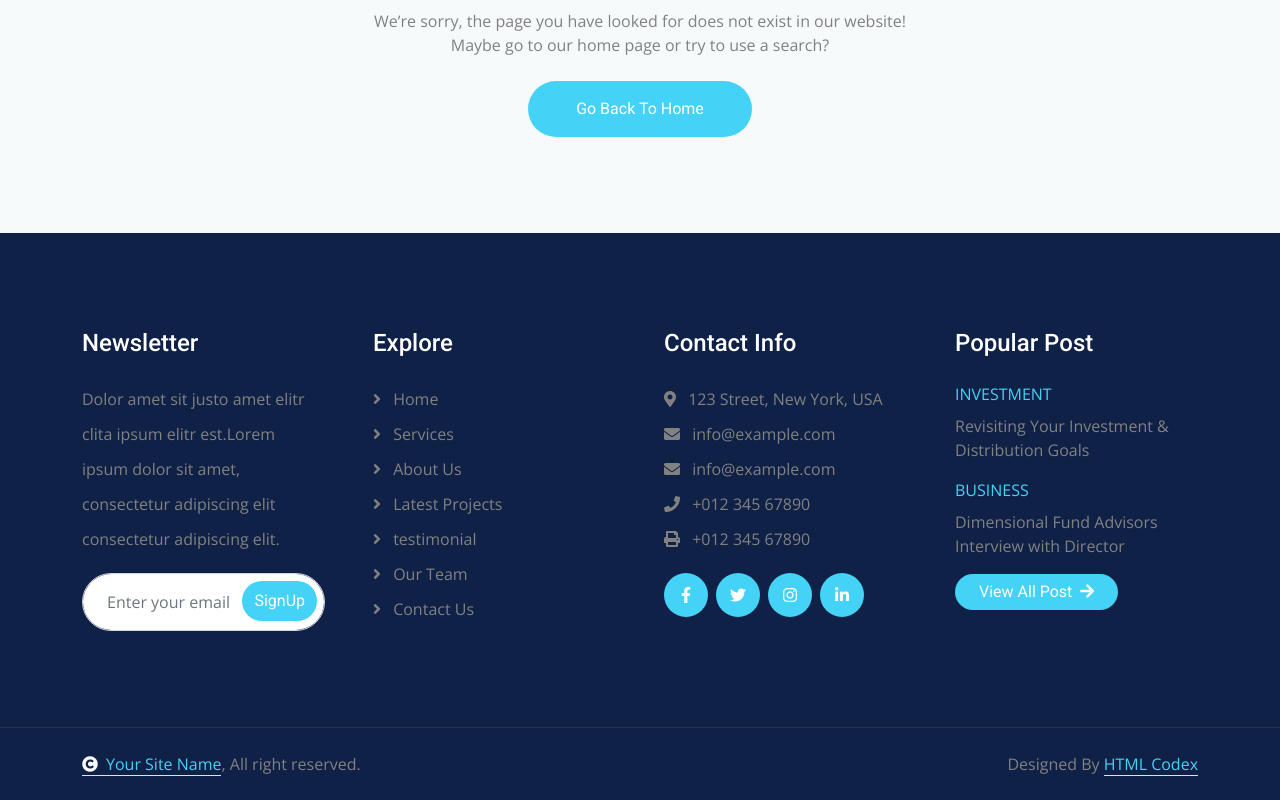
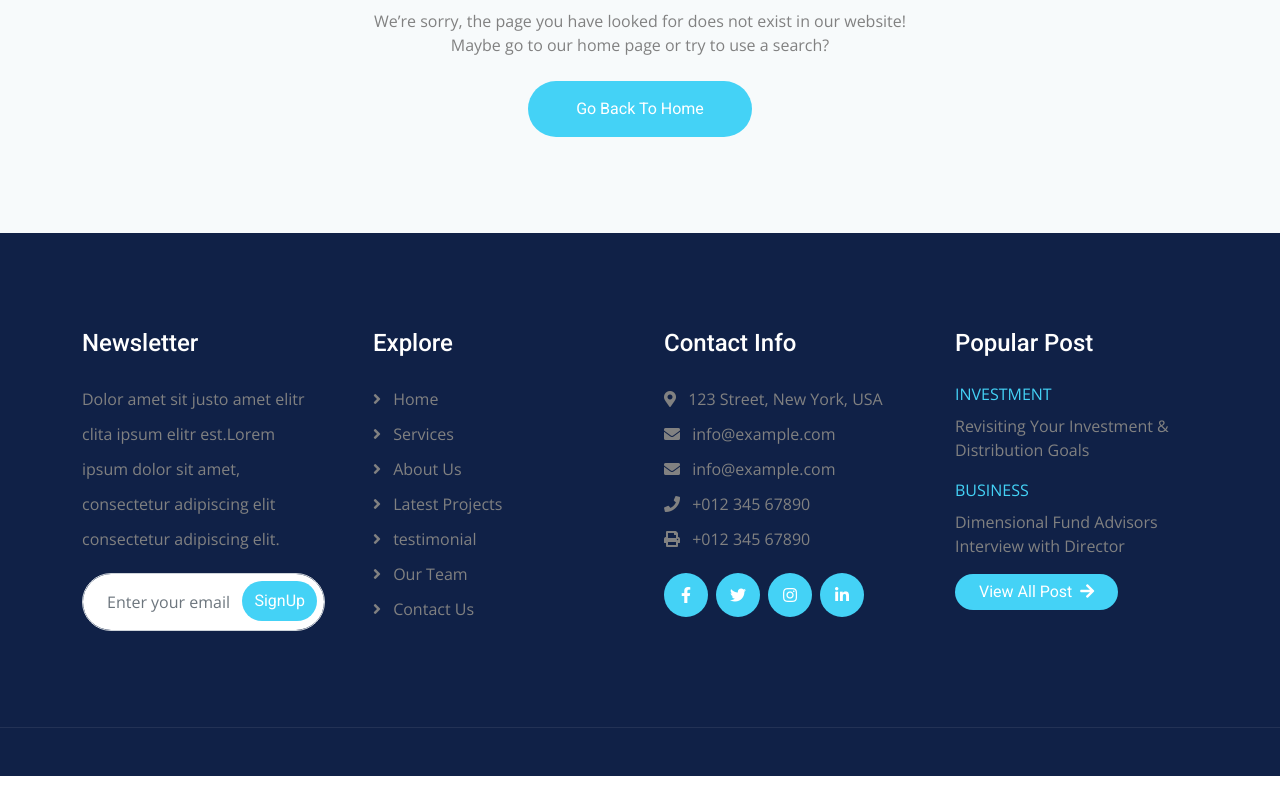
Before and after one commit to Chigume/investment-website, a plain HTML site: page 404.html in a window 1280 px wide. Shown: the part 819-1619 px from the top of the page. After the commit the page ends 1595 px from the top, so only its background shows below. Drawn offline with nearby package versions, Linux system fonts and the light colour scheme.

Commit message:
footer changes

```diff
--- a/404.html
+++ b/404.html
@@ -227,13 +227,11 @@
         <div class="container-fluid copyright py-4">
             <div class="container">
                 <div class="row g-4 align-items-center">
-                    <div class="col-md-6 text-center text-md-start mb-md-0">
+                     <!-- <div class="col-md-6 text-center text-md-start mb-md-0">
                         <span class="text-body"><a href="#" class="border-bottom text-primary"><i class="fas fa-copyright text-light me-2"></i>Your Site Name</a>, All right reserved.</span>
                     </div>
                     <div class="col-md-6 text-center text-md-end text-body">
-                        <!--/*** This template is free as long as you keep the below author’s credit link/attribution link/backlink. ***/-->
-                        <!--/*** If you'd like to use the template without the below author’s credit link/attribution link/backlink, ***/-->
-                        <!--/*** you can purchase the Credit Removal License from "https://htmlcodex.com/credit-removal". ***/-->
+
                         Designed By <a class="border-bottom text-primary" href="https://htmlcodex.com">HTML Codex</a>
                     </div>
                 </div>
```
Also changed, not shown: about.html (+2 -4 lines), blog.html (+2 -4 lines), contact.html (+2 -4 lines), faqs.html (+2 -4 lines), index.html (+2 -4 lines), project.html (+2 -4 lines), service.html (+2 -4 lines), team.html (+3 -5 lines), testimonial.html (+2 -4 lines).
